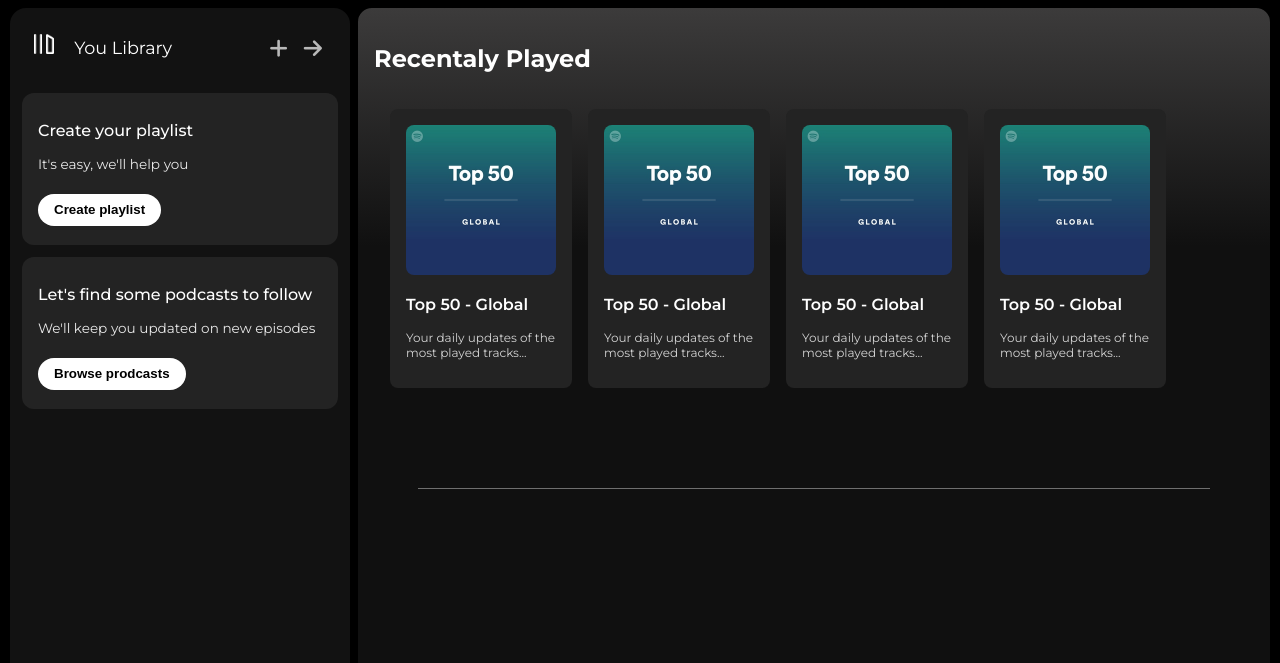
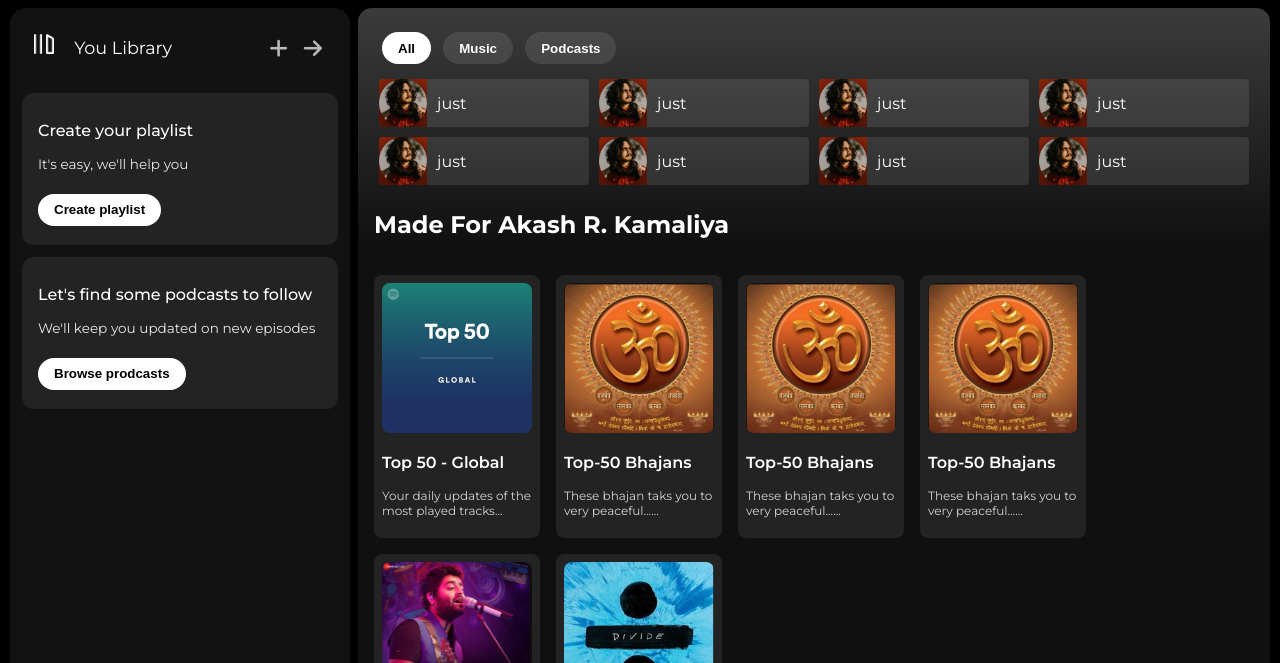
Before and after one commit to Akash-Kamaliya/Spotify-Web-Player, a plain HTML site: page index.html in a window 1280 px wide. Shown: the part 54-717 px from the top of the page. Drawn offline with Linux system fonts and the light colour scheme.

Commit message:
Add some feature

```diff
--- a/index.html
+++ b/index.html
@@ -23,7 +23,6 @@
   </head>
   <body>
     <div class="searchbar">
-
       <div class="Spotify-logo">
         <button class="logo">
           <svg
@@ -41,7 +40,9 @@
       </div>
 
       <div class="Search-div">
-      <button class="home1"><i class="fa-solid fa-house" id="home"></i></button>
+        <button class="home1">
+          <i class="fa-solid fa-house" id="home"></i>
+        </button>
         <button class="search-btn">
           <i class="fa-solid fa-magnifying-glass"></i>
           <input type="text" name="search" id="search" />
@@ -97,8 +98,26 @@
         </div>
       </div>
       <div class="main-content">
-        <h2>Recentaly Played</h2>
+        <div class="recent">
+          <div class="Button-div">
+            <button class="badge1">All</button>
+            <button class="badge3"> Music</button>
+            <button class="badge3"> Podcasts</button>
+            <div class="recent-playlist1">
+              <div class="recent-play"><img src="./Images/Aditya.png" alt=""><p>just</p></div>
+              <div class="recent-play"><img src="./Images/Aditya.png" alt=""><p>just</p></div>
+              <div class="recent-play"><img src="./Images/Aditya.png" alt=""><p>just</p></div>
+              <div class="recent-play"><img src="./Images/Aditya.png" alt=""><p>just</p></div>
+              </div>
+              <div class="recent-playlist2">
+              <div class="recent-play"><img src="./Images/Aditya.png" alt=""><p>just</p></div>
+              <div class="recent-play"><img src="./Images/Aditya.png" alt=""><p>just</p></div>
+              <div class="recent-play"><img src="./Images/Aditya.png" alt=""><p>just</p></div>
+              <div class="recent-play"><img src="./Images/Aditya.png" alt=""><p>just</p></div>
+            </div>
+          </div>
 
+          <h2>Made For Akash R. Kamaliya</h2>
           <div class="card-container">
             <div class="card">
               <img src="Images/card1img.jpeg" class="card-img" />
@@ -107,26 +126,38 @@
                 Your daily updates of the most played tracks...
               </p>
             </div>
-
             <div class="card">
-            <img src="Images/card1img.jpeg" class="card-img" />
-            <p class="card-title">Top 50 - Global</p>
+              <img src="Images/Bhajan.png" class="card-img" />
+              <p class="card-title">Top-50 Bhajans</p>
               <p class="card-info">
-              Your daily updates of the most played tracks...
+                These bhajan taks you to very peaceful......
+              </p>
+            </div>
+            <div class="card">
+              <img src="Images/Bhajan.png" class="card-img" />
+              <p class="card-title">Top-50 Bhajans</p>
+              <p class="card-info">
+                These bhajan taks you to very peaceful......
+              </p>
+            </div>
+            <div class="card">
+              <img src="Images/Bhajan.png" class="card-img" />
+              <p class="card-title">Top-50 Bhajans</p>
+              <p class="card-info">
+                These bhajan taks you to very peaceful......
               </p>
             </div>
 
+
             <div class="card">
-            <img src="Images/card1img.jpeg" class="card-img" />
-            <p class="card-title">Top 50 - Global</p>
-            <p class="card-info">
-              Your daily updates of the most played tracks...
-            </p>
+              <img src="Images/Hindi3.png" class="card-img" />
+              <p class="card-title">Top 50 - Hindi Songs</p>
+              <p class="card-info">New Hindi Songs 2024.......</p>
             </div>
 
             <div class="card">
-            <img src="Images/card1img.jpeg" class="card-img" />
-            <p class="card-title">Top 50 - Global</p>
+              <img src="Images/English.png" class="card-img" />
+              <p class="card-title">Top 50 - English</p>
               <p class="card-info">
                 Your daily updates of the most played tracks...
               </p>
@@ -139,34 +170,43 @@
       </div>
       <div class="music-player">
         <div class="Music-Play">
-          <div class="img"><img src="Images/card1img.jpeg" class="music-player-img" /></div>
-          <div class="Name"> <p class="songname">Top 50 - Global<i class="fa-regular fa-heart"></i></p>
+          <div class="img">
+            <img src="Images/English.png" class="music-player-img" />
+          </div>
+          <div class="Name">
+            <p class="songname">
+              Top 50 -English<i class="fa-regular fa-heart"></i>
+            </p>
 
             <p class="Author">
               Your daily updates of the most played tracks...
-            </p></div>
+            </p>
+          </div>
         </div>
         <div class="Player">
           <div class="Play-img">
-          <img src="Images/Shffle.png" class="Play-image">
-          <img src="Images/Prives.png" class="Play-image">
-          <a class="play-btn" href="Songs/Aura.mpeg"><img src="Images/Play.png" class="Play-image"></a>
+            <img src="Images/Shffle.png" class="Play-image" />
+            <img src="Images/Prives.png" class="Play-image" />
+            <a class="play-btn" href="Songs/Aura.mpeg"
+              ><img src="Images/Play.png" class="Play-image"
+            /></a>
 
-          <img src="Images/Next.png" class="Play-image">
-          <img src="Images/Reapeat.png" class="Play-image">
+            <img src="Images/Next.png" class="Play-image" />
+            <img src="Images/Reapeat.png" class="Play-image" />
           </div>
           <div class="Music">
-            <input type="range" min="0" max="100" value="50" class="audio">
+            <input type="range" min="0" max="100" value="50" class="audio" />
           </div>
         </div>
         <div class="other">
-          <img src="Images/Play1.png">
-          <img src="Images/mice.png">
-          <img src="Images/Stack.png">
-          <img src="Images/Brows.png">
-          <img src="Images/Sound.png">
-          <img src="Images/Cast.png">
-          <img src="Images/Big.png">
+          <a href="google.com"><img src="Images/Play1.png" /></a>
+
+          <img src="Images/mice.png" />
+          <img src="Images/Stack.png" />
+          <img src="Images/Brows.png" />
+          <img src="Images/Sound.png" />
+          <img src="Images/Cast.png" />
+          <img src="Images/Big.png" />
         </div>
       </div>
     </div>
--- a/style.css
+++ b/style.css
@@ -57,6 +57,18 @@ body {
 }
 .badge2{
   background-color: #000;
+  color: #fff;
+  border: none;
+  border-radius: 100px;
+  padding: 0.25rem 1rem;
+  font-weight: 700;
+  margin-top: 0.5rem;
+  height: 2rem;
+  width: fit-content;
+  margin-left: 0.5rem;
+}
+.badge3{
+  background-color: rgba(255, 254, 252,0.1);
   color: #fff;
   border: none;
   border-radius: 100px;
@@ -212,12 +224,39 @@ body {
     height: 2rem;
     width: fit-content;
 }
+.recent-playlist1{
+  display: flex;
+  flex-direction: row;
+  margin-top: 10px;
+}
+.recent-playlist2{
+  display: flex;
+  flex-direction: row;
+}
+.recent-play{
+  height: 3rem;
+  width: 300px;
+  margin: 5px;
+  background-color: rgba(255, 254, 252,0.1);
+  border-radius: 0.25rem;
+  display: flex;
+  align-items: center;
+}
+.recent-play img{
+  height: 3rem;
+  border-top-left-radius: 0.25rem;
+  border-bottom-left-radius: 0.25rem;
+}
+.recent-play p{
+  padding-left: 10px;
+}
+
 .card{
     background-color: #232323;
     width: 150px;
     border-radius: 0.5rem;
-    padding: 1rem;
-    margin-left: 1rem;
+    padding: 0.5rem;
+    margin-right: 1rem;
     margin-top: 1rem;
 }
 .card-container{
```
Also changed, not shown: Images/English.png (added), Images/Garba.png (deleted). Lines whose indentation alone changed are shown as unchanged.
